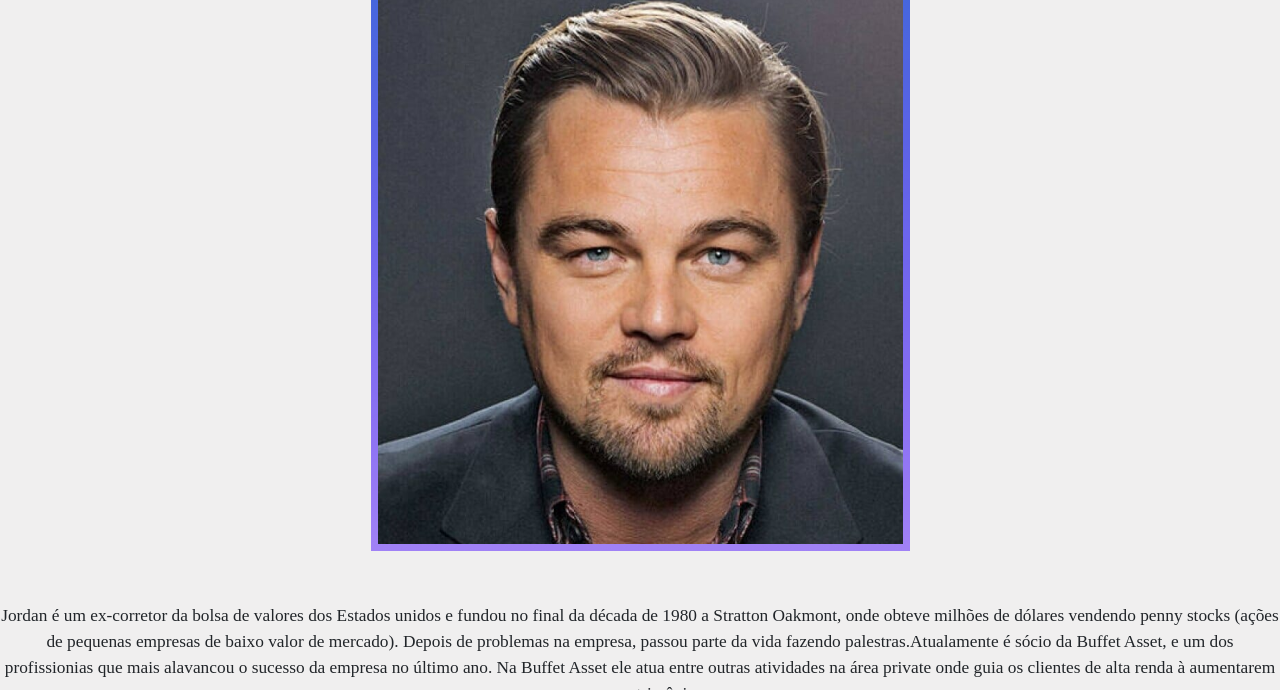
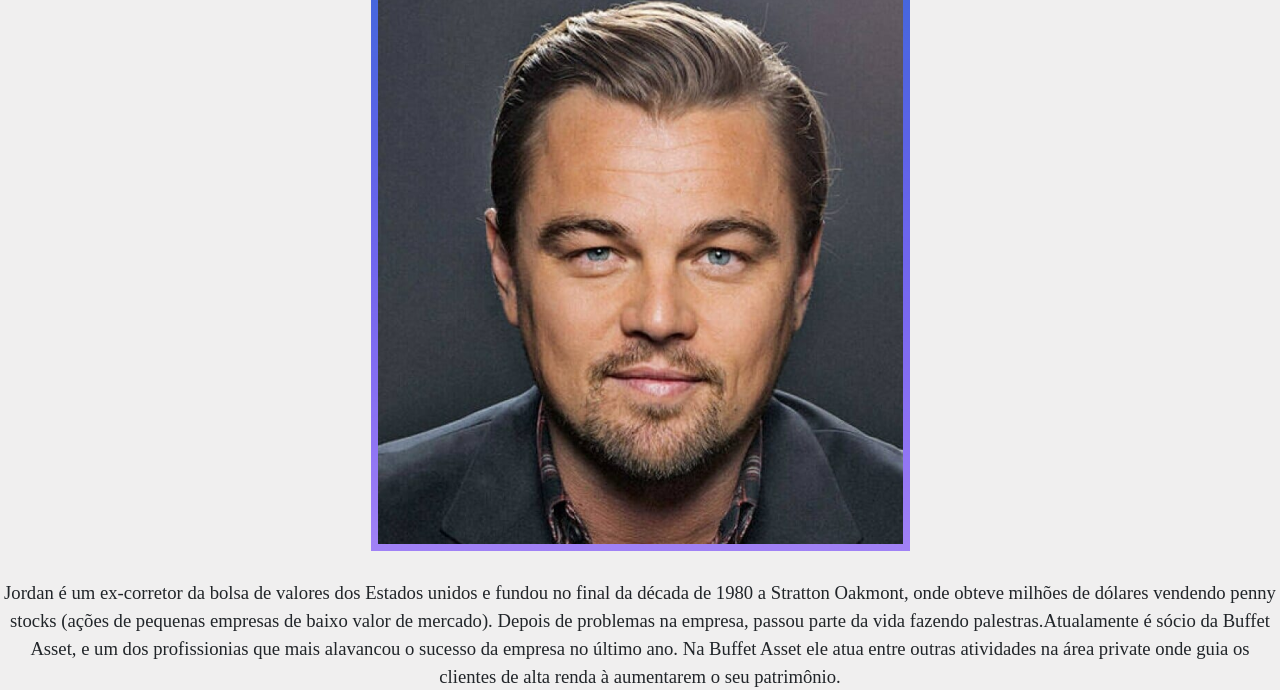
Before and after one commit to AlexSkntks/Projeto-Piloto, a plain HTML site: page index.html in a window 1280 px wide. Shown: the part 299-989 px from the top of the page. Drawn offline with nearby package versions, Linux system fonts and the light colour scheme.

Commit message:
Ajustando texto

```diff
--- a/index.html
+++ b/index.html
@@ -28,10 +28,10 @@
 								<a class="nav-link dropdown-toggle" href="#" id="navbarDropdown" role="button" data-bs-toggle="dropdown" aria-expanded="false">
 								<p class="texto-menu">Acessores</p>
 								</a>
-								<ul class="dropdown-menu" aria-labelledby="navbarDropdown">
+								<ul class="dropdown-menu" aria-labelledby="navbarDropdown" style="background-color: #9E8FCA;">
 								<li><a class="dropdown-item" href="#"><p>Jordan Ross Belfort</p></a></li>
 								<li><hr class="dropdown-divider"></li>
-								<li><a class="dropdown-item" href="#">Jessica Andrade de Souza</a></li>
+								<li><a class="dropdown-item" href="#"><p>Jessica Andrade de Souza</p></a></li>
 								</ul>
 							</li>
 							<a class="nav-link" href="#"><p class="texto-menu" style="margin-left: 50px;">Contato</p></a>
@@ -52,8 +52,7 @@
 				<main>
 						<h1>Jordan Ross Belfort</h1>
 						<img id="socio" src="imagens/acessor1.png">
-						<p> <br><br>
-							Jordan é um ex-corretor da bolsa de valores dos Estados unidos e fundou no final da década de 1980 a Stratton Oakmont, onde obteve milhões de dólares vendendo penny stocks (ações de pequenas empresas de baixo valor de mercado). Depois de problemas na empresa, passou parte da vida fazendo palestras.Atualamente é sócio da Buffet Asset, e um dos profissionias que mais alavancou o sucesso da empresa no último ano. Na Buffet Asset ele atua entre outras atividades na área private onde guia os clientes de alta renda à aumentarem o seu patrimônio.</p>
+						<p2><br><br>Jordan é um ex-corretor da bolsa de valores dos Estados unidos e fundou no final da década de 1980 a Stratton Oakmont, onde obteve milhões de dólares vendendo penny stocks (ações de pequenas empresas de baixo valor de mercado). Depois de problemas na empresa, passou parte da vida fazendo palestras.Atualamente é sócio da Buffet Asset, e um dos profissionias que mais alavancou o sucesso da empresa no último ano. Na Buffet Asset ele atua entre outras atividades na área private onde guia os clientes de alta renda à aumentarem o seu patrimônio.</p2>
 				</main>
 				<footer>
 
--- a/style.css
+++ b/style.css
@@ -17,8 +17,21 @@ p{
     }
 
     font-family: 'Play', Time, serif;
-    font-size: 13pt;
+    font-size: 14pt;
 	text-align: center;
+}
+p2{
+	@font-face{
+        font-family: 'Play';
+        src : url('Play-Bold.ttf') format ('opentype');
+        font-weight: normal;
+        font-style: normal;
+    }
+
+    font-family: 'Play', Time, serif;
+    font-size: 14pt;
+
+	text-align: justify;
 }
 
 main{
```
